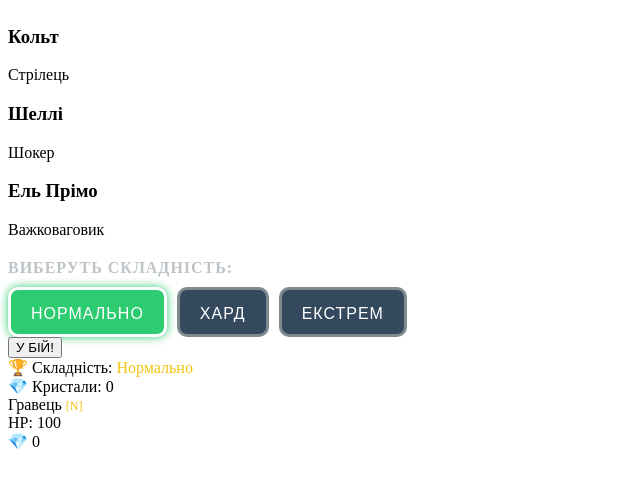
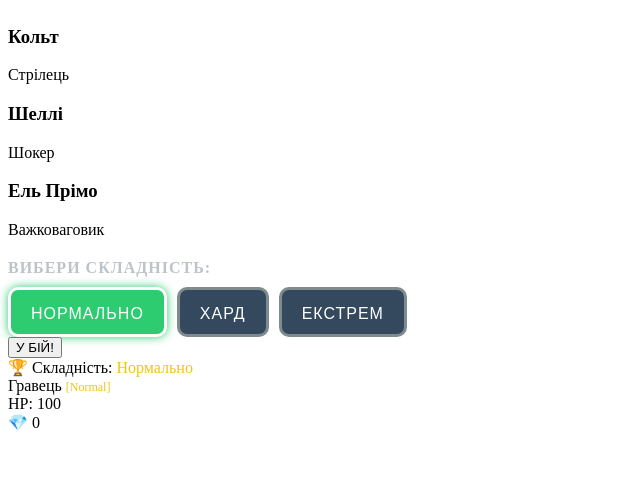
Before and after one commit to linfix42-code/BrawlStars, a plain HTML site: page index.html in a window 1280 px wide. Shown: the part 122-610 px from the top of the page, without its empty margins (0-640 px from the left). Drawn offline with Linux system fonts and the light colour scheme.

Commit message:
Fix text and comments in index.html

```diff
--- a/index.html
+++ b/index.html
@@ -4,10 +4,12 @@
     <meta charset="UTF-8">
     <meta name="viewport" content="width=device-width, initial-scale=1.0">
     <title>Brawl Stars 2D — Лобі зі складністю</title>
+    <!-- ПЕРЕВІР ЦЕЙ РЯДОК: має бути href, а не src -->
     <link rel="stylesheet" href="style.css">
 </head>
 <body>
 
+    <!-- ГОЛОВНЕ МЕНЮ (ЛОБІ) -->
     <div id="main-menu" class="menu-overlay">
         <h1 class="game-title">BRAWL STARS <span class="edition">2D</span></h1>
 
@@ -37,7 +39,7 @@
                     </div>
                 </div>
 
-                <h3 class="section-title" style="margin-top: 20px;">ВИБЕРУТЬ СКЛАДНІСТЬ:</h3>
+                <h3 class="section-title" style="margin-top: 20px;">ВИБЕРИ СКЛАДНІСТЬ:</h3>
                 <div class="difficulty-selection">
                     <button class="diff-btn active" data-diff="normal">НОРМАЛЬНО</button>
                     <button class="diff-btn" data-diff="hard">ХАРД</button>
@@ -49,21 +51,22 @@
                 <button id="start-btn" class="btn btn-play">У БІЙ!</button>
                 <div class="stats-bar">
                     <div>🏆 Складність: <span id="hud-diff-name" style="color: #f1c40f;">Нормально</span></div>
-                    <div>💎 Кристали: <span id="menu-total-gems">0</span></div>
                 </div>
             </div>
         </div>
     </div>
 
+    <!-- ІГРОВИЙ ЕКРАН -->
     <div id="game-screen" class="hidden">
         <div id="ui-hud">
-            <div class="hud-item player-name-hud"><span id="hud-nickname">Гравець</span> <span id="game-diff-tag" style="font-size: 12px; color: #f1c40f;">[N]</span></div>
+            <div class="hud-item player-name-hud"><span id="hud-nickname">Гравець</span> <span id="game-diff-tag" style="font-size: 12px; color: #f1c40f;">[Normal]</span></div>
             <div class="hud-item hp-bar">HP: <span id="hp">100</span></div>
             <div class="hud-item gems-bar">💎 <span id="gems">0</span></div>
         </div>
         <canvas id="gameCanvas" width="1024" height="576"></canvas>
     </div>
 
+    <!-- Скрипти підключаються через src -->
     <script src="menu.js"></script>
     <script src="player.js"></script>
     <script src="game.js"></script>
```
